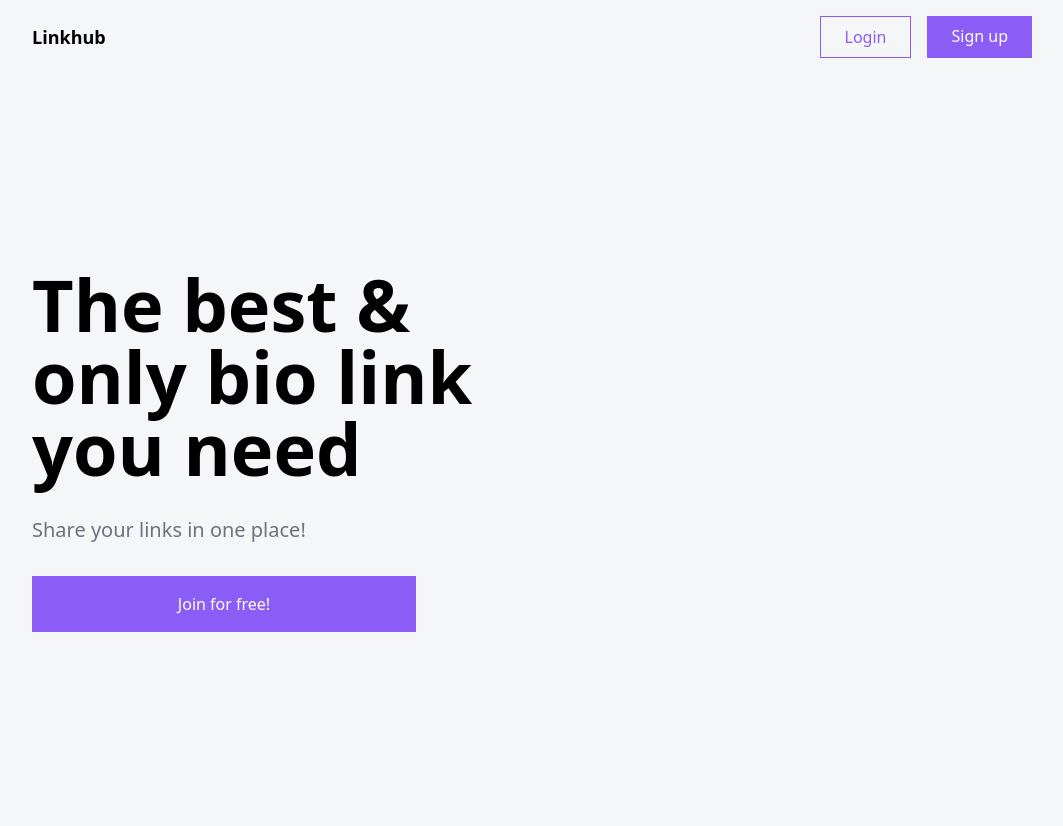
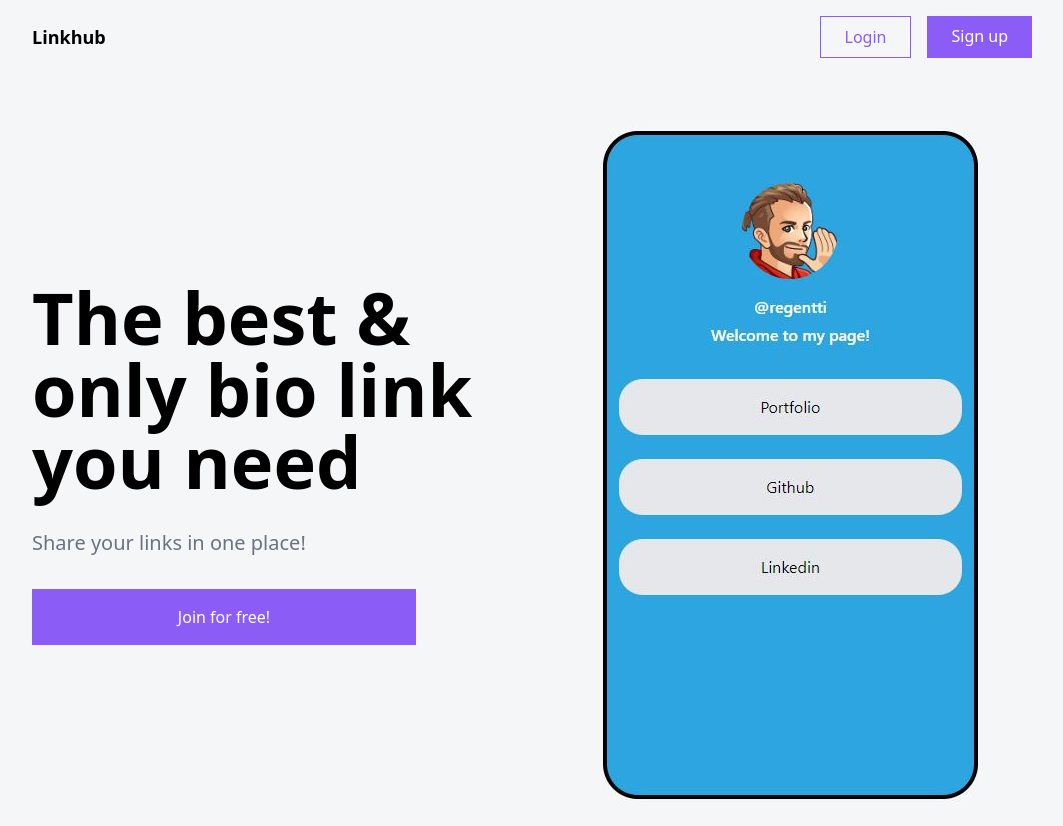
Before and after one commit to TommiKorhonen/Linkhub, a React (Create React App) app: page / in a window 1280 px wide. Shown: the whole page, without its empty margins (108-1171 px from the left). Before the commit the page ends 800 px from the top, so only its background shows below. Built offline with nearby package versions, Linux system fonts and the light colour scheme; no server answers.

Commit message:
add preview image

```diff
--- a/src/pages/home/Home.tsx
+++ b/src/pages/home/Home.tsx
@@ -1,7 +1,7 @@
 import React from "react";
 import { Link } from "react-router-dom";
 import Navbar from "../../components/navbar/Navbar";
-
+import previewImg from "../../assets/previewImg.png";
 const Home = () => {
   return (
     <>
@@ -21,7 +21,9 @@ const Home = () => {
             Join for free!
           </Link>
         </section>
-        <section></section>
+        <section className="flex items-center justify-end">
+          <img src={previewImg} alt="" />
+        </section>
       </main>
     </>
   );
```
Also changed, not shown: src/assets/previewImg.png (added).
